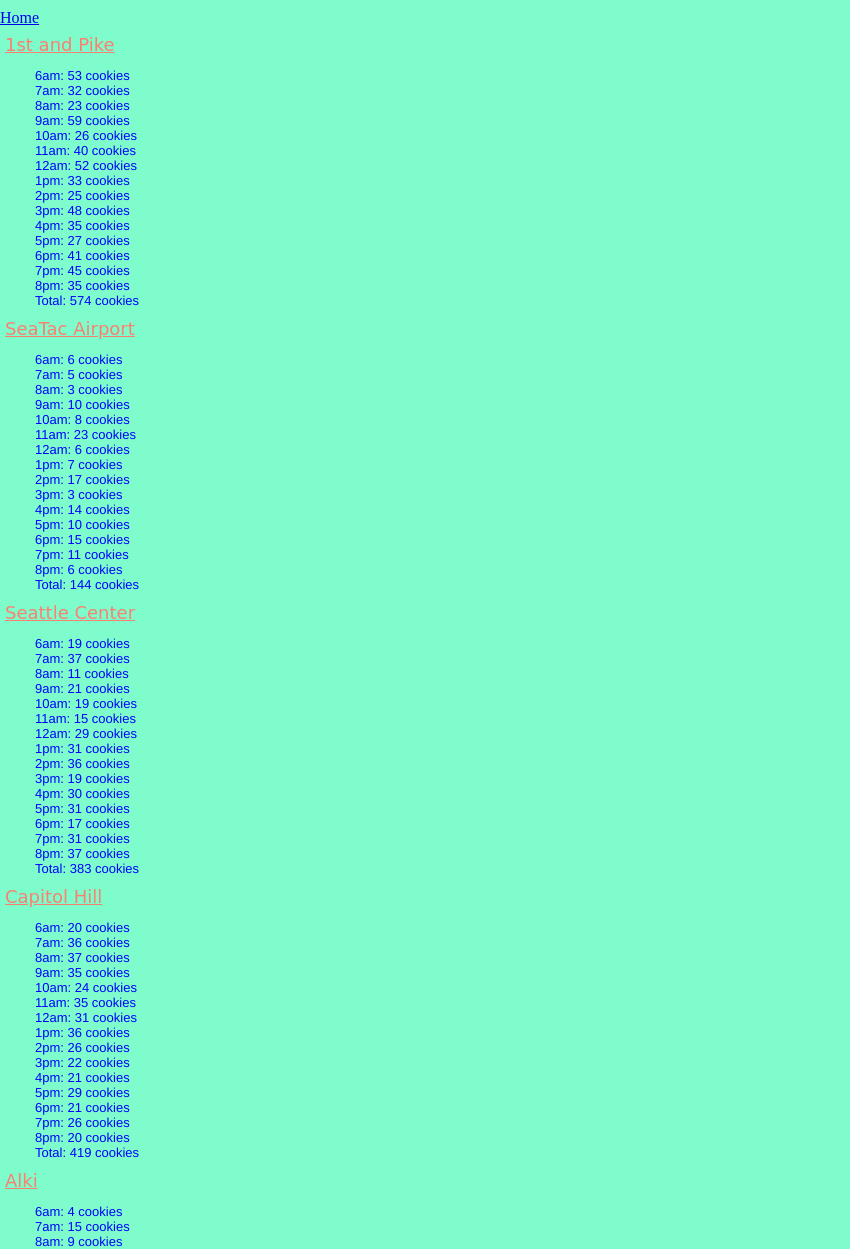
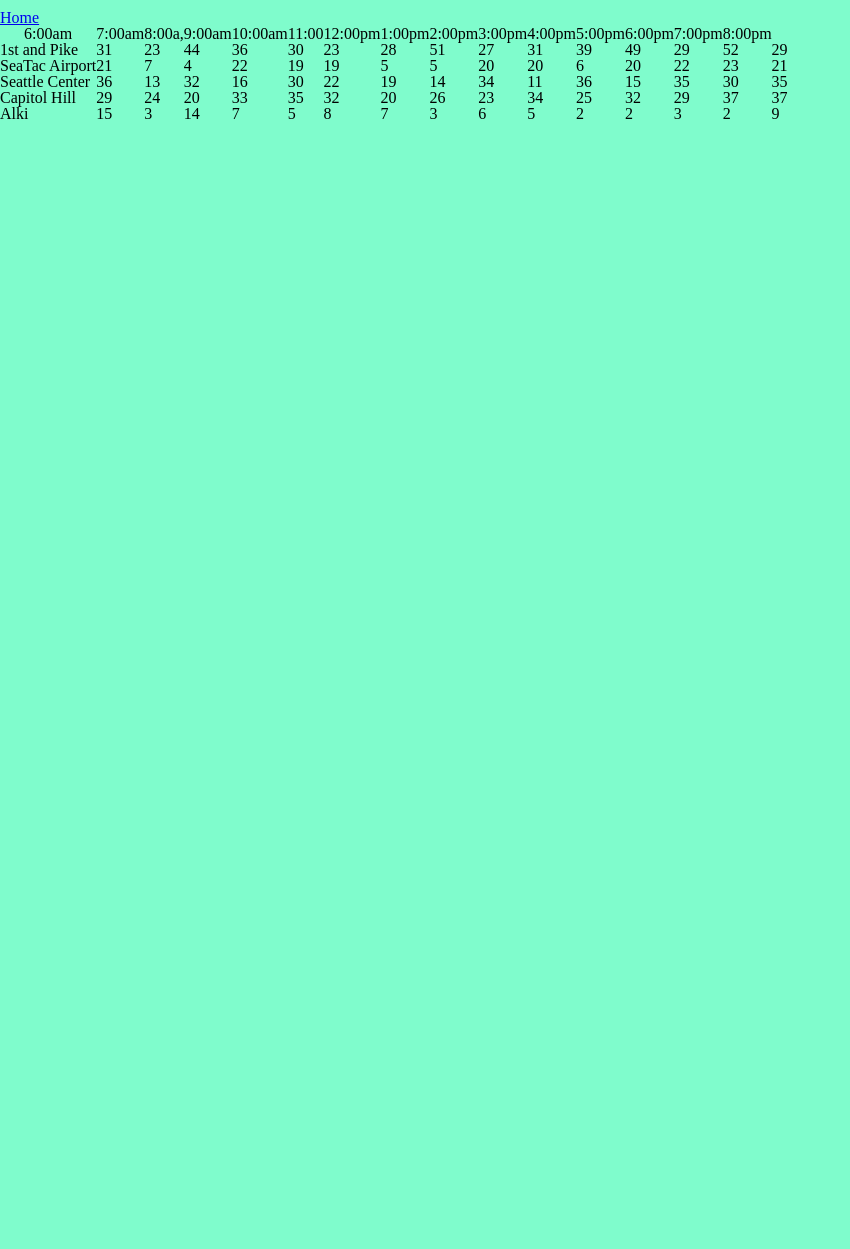
Before and after one commit to Hoffit/cookie-stand, a plain HTML site: page html/sales.html in a window 1280 px wide. Shown: the part 52-1301 px from the top of the page, without its empty margins (0-850 px from the left). After the commit the page ends 800 px from the top, so only its background shows below. Drawn offline with Linux system fonts and the light colour scheme.

Commit message:
Lab day 2 mostly done. Except footer, and styling.

```diff
--- a/html/sales.html
+++ b/html/sales.html
@@ -14,6 +14,8 @@
       <p><a href="index.html">Home</a></p>
     </header>
   <section>
+    <table id='CookieShopSalesTable'></table>
+    <!--
     <div class="data-header">
       <u>1st and Pike</u>
       <ul id="firstAndPike" class="data" style="list-style-type:none"></ul>
@@ -34,6 +36,7 @@
       <u>Alki</u>
       <ul id="alki" class="data" style="list-style-type:none"></ul>
     </div>
+  -->
   </section>
   <script src="../js/app.js"></script>
   </body>
--- a/js/app.js
+++ b/js/app.js
@@ -1,208 +1,110 @@
 'use strict';
 /**
- * This program is created as a part of a training exercise. The program is a ...
+ * This program is created as a part of a training exercise. The program projects hourly sales
+ * at several retail locations for a hypothetical Salmon Cookie shop business.
  */
 
-//Object literal creation...
+//The locations for which to report sales figures
+var cookieShopLocations = [];
+
+//Get the DOM table object to populate with location sales information.
+var cookieShopLocationTable = document.getElementById('CookieShopSalesTable');
+
 /**
+ * Cookie Shop Object with constructor and methods.
  *
  */
-//1st and Pike
-var firstAndPike = {
-  minCustomersPerHour: 23,
-  maxCustomersPerHour: 65,
-  averageCookiesPerCustomer: 6.3,
-  totalCookiesPerLocation: 0,
-  openingTime: '0600',
-  closingTime: '2100',
-  hourlyProjections: [],
-  calculateCustomersPerHour : function() {
-    return Math.floor(Math.random() * (this.maxCustomersPerHour - this.minCustomersPerHour)) + this.minCustomersPerHour; //The maximum is exclusive and the minimum is inclusive
-  },
-  calculateCookiesPerHour: function() {
-    var hoursOpen = (this.closingTime-this.openingTime)/100;
-    for(var i=0;i<hoursOpen;i++) {
-      this.hourlyProjections[i] = this.calculateCustomersPerHour();
-      this.totalCookiesPerLocation += this.hourlyProjections[i];
-    }
-  },
-  renderStoreProjections : function() {
-    var ulElement = document.getElementById('firstAndPike');
-    var startTime = parseInt(this.openingTime/100);
-    var currentHour = startTime;
-    for(var i=0;i<this.hourlyProjections.length;i++) {
-      var liEl = document.createElement('li');
-      liEl.className = 'data';
-      var hourMsg = (currentHour>12 ? (currentHour-12)+'pm: ' : (currentHour+'am: '));
-      liEl.textContent = hourMsg+this.hourlyProjections[i]+' cookies';
-      ulElement.appendChild(liEl);
-      currentHour++;
-    }
-    liEl = document.createElement('li');
-    liEl.className = 'data';
-    liEl.textContent = 'Total: '+this.totalCookiesPerLocation+' cookies';
-    ulElement.appendChild(liEl);
+function CookieShop(locationName, minCustomersPerHour, maxCustomersPerHour, averageCookiesPerCustomer) {
+  this.locationName = locationName;
+  this.minCustomersPerHour = minCustomersPerHour;
+  this.maxCustomersPerHour = maxCustomersPerHour;
+  this.averageCookiesPerCustomer = averageCookiesPerCustomer;
+  this.openingTime = '0600';
+  this.closingTime = '2100';
+  this.hourlyProjections = [];
+  this.totalCookiesPerDay = 0;
+  this.calculateCookiesPerHour();
+  cookieShopLocations.push(this);
+}
+
+//Simulate real sales data using random number of customers in a range.
+CookieShop.prototype.calculateCustomersPerHour = function() {
+  return Math.floor(Math.random() * (this.maxCustomersPerHour - this.minCustomersPerHour)) + this.minCustomersPerHour;
+};
+
+//Use the simulated customer data from calculateCustomersPerHour to create hourly sales projections.
+CookieShop.prototype.calculateCookiesPerHour = function() {
+  var hoursOpen = (this.closingTime-this.openingTime)/100;
+  for(var i=0; i<hoursOpen; i++) {
+    this.hourlyProjections[i] = this.calculateCustomersPerHour();
+    this.totalCookiesPerDay += this.hourlyProjections[i];
   }
 };
-firstAndPike.calculateCookiesPerHour();
-firstAndPike.renderStoreProjections();
 
-//SeaTac Airport
-var seaTacAirport = {
-  minCustomersPerHour: 3,
-  maxCustomersPerHour: 24,
-  averageCookiesPerCustomer: 1.2,
-  totalCookiesPerLocation: 0,
-  openingTime: '0600',
-  closingTime: '2100',
-  hourlyProjections: [],
-  calculateCustomersPerHour : function() {
-    return Math.floor(Math.random() * (this.maxCustomersPerHour - this.minCustomersPerHour)) + this.minCustomersPerHour; //The maximum is exclusive and the minimum is inclusive
-  },
-  calculateCookiesPerHour: function() {
-    var hoursOpen = (this.closingTime-this.openingTime)/100;
-    for(var i=0;i<hoursOpen;i++) {
-      this.hourlyProjections[i] = this.calculateCustomersPerHour();
-      this.totalCookiesPerLocation += this.hourlyProjections[i];
-    }
-  },
-  renderStoreProjections : function() {
-    var ulElement = document.getElementById('seaTacAirport');
-    var startTime = parseInt(this.openingTime/100);
-    var currentHour = startTime;
-    for(var i=0;i<this.hourlyProjections.length;i++) {
-      var liEl = document.createElement('li');
-      liEl.className = 'data';
-      var hourMsg = (currentHour>12 ? (currentHour-12)+'pm: ' : (currentHour+'am: '));
-      liEl.textContent = hourMsg+this.hourlyProjections[i]+' cookies';
-      ulElement.appendChild(liEl);
-      currentHour++;
-    }
-    liEl = document.createElement('li');
-    liEl.className = 'data';
-    liEl.textContent = 'Total: '+this.totalCookiesPerLocation+' cookies';
-    ulElement.appendChild(liEl);
+//Create the table header, one column for each hour of shop data.
+CookieShop.renderHeader = function () {
+  var headerRow = document.createElement('tr');
+  var headings = ['6:00am','7:00am','8:00a,','9:00am', '10:00am', '11:00', '12:00pm',
+    '1:00pm', '2:00pm', '3:00pm', '4:00pm', '5:00pm', '6:00pm', '7:00pm', '8:00pm'];
+  for(var i=0; i<headings.length; i++) {
+    var thElement = document.createElement('th');// 1. create th elements
+    thElement.textContent = headings[i];// 2. fill in their content
+    headerRow.appendChild(thElement);// 3. append th to headerRow
+    cookieShopLocationTable.appendChild(headerRow);
   }
 };
-seaTacAirport.calculateCookiesPerHour();
-seaTacAirport.renderStoreProjections();
 
-//Seattle Center
-var seattleCenter = {
-  minCustomersPerHour: 11,
-  maxCustomersPerHour: 38,
-  averageCookiesPerCustomer: 3.7,
-  totalCookiesPerLocation: 0,
-  openingTime: '0600',
-  closingTime: '2100',
-  hourlyProjections: [],
-  calculateCustomersPerHour : function() {
-    return Math.floor(Math.random() * (this.maxCustomersPerHour - this.minCustomersPerHour)) + this.minCustomersPerHour; //The maximum is exclusive and the minimum is inclusive
-  },
-  calculateCookiesPerHour: function() {
-    var hoursOpen = (this.closingTime-this.openingTime)/100;
-    for(var i=0;i<hoursOpen;i++) {
-      this.hourlyProjections[i] = this.calculateCustomersPerHour();
-      this.totalCookiesPerLocation += this.hourlyProjections[i];
-    }
-  },
-  renderStoreProjections : function() {
-    var ulElement = document.getElementById('seattleCenter');
-    var startTime = parseInt(this.openingTime/100);
-    var currentHour = startTime;
-    for(var i=0;i<this.hourlyProjections.length;i++) {
-      var liEl = document.createElement('li');
-      liEl.className = 'data';
-      var hourMsg = (currentHour>12 ? (currentHour-12)+'pm: ' : (currentHour+'am: '));
-      liEl.textContent = hourMsg+this.hourlyProjections[i]+' cookies';
-      ulElement.appendChild(liEl);
-      currentHour++;
-    }
-    liEl = document.createElement('li');
-    liEl.className = 'data';
-    liEl.textContent = 'Total: '+this.totalCookiesPerLocation+' cookies';
-    ulElement.appendChild(liEl);
+//Enable shop instance to populate table row with their hourly sales projections
+CookieShop.prototype.renderRow = function() {
+  var trElement = document.createElement('tr');// create tr
+  //Populate first cell in row with shop name
+  var tdElement = document.createElement('td');// create td
+  tdElement.textContent = this.locationName;// give td content
+  trElement.appendChild(tdElement);// append td to tr
+  //Now loop through each hour and populate the cell with sales projection
+  var hoursOpen = (this.closingTime-this.openingTime)/100;
+  for(var i=0; i<hoursOpen; i++) {
+    tdElement = document.createElement('td');
+    tdElement.textContent = this.hourlyProjections[i];
+    trElement.appendChild(tdElement);
+  }
+  cookieShopLocationTable.appendChild(trElement);
+};
+
+//Enable shop instance to populate table row with their hourly sales projections
+CookieShop.prototype.renderFooter = function() {
+  var trElement = document.createElement('tr');// create tr
+  //Populate first cell in row with "Total" string
+  var tdElement = document.createElement('td');// create td
+  tdElement.textContent = 'Total';// give td content
+  trElement.appendChild(tdElement);// append td to tr
+  //Now loop through each hour and populate the cell with total sales projection
+  var hoursOpen = (this.closingTime-this.openingTime)/100;
+  for(var i=0; i<hoursOpen; i++) {
+    tdElement = document.createElement('td');
+    tdElement.textContent = this.totalCookiesPerDay;
+    trElement.appendChild(tdElement);
+  }
+  cookieShopLocationTable.appendChild(trElement);
+};
+
+//Instantiate five cookie shop objects.
+new CookieShop('1st and Pike', 23, 65, 6.3);
+new CookieShop('SeaTac Airport', 3, 24, 1.2);
+new CookieShop('Seattle Center', 11, 38, 3.7);
+new CookieShop('Capitol Hill', 20, 38, 2.3);
+new CookieShop('Alki', 2, 16, 4.6);
+
+//Convenience method to loop through and render all the shops sales data.
+CookieShop.renderAllShops = function() {
+  for(var i=0; i<cookieShopLocations.length; i++) {
+    cookieShopLocations[i].renderRow();
   }
 };
-seattleCenter.calculateCookiesPerHour();
-seattleCenter.renderStoreProjections();
 
-//Capitol Hill
-var capitolHill = {
-  minCustomersPerHour: 20,
-  maxCustomersPerHour: 38,
-  averageCookiesPerCustomer: 2.3,
-  totalCookiesPerLocation: 0,
-  openingTime: '0600',
-  closingTime: '2100',
-  hourlyProjections: [],
-  calculateCustomersPerHour : function() {
-    return Math.floor(Math.random() * (this.maxCustomersPerHour - this.minCustomersPerHour)) + this.minCustomersPerHour; //The maximum is exclusive and the minimum is inclusive
-  },
-  calculateCookiesPerHour: function() {
-    var hoursOpen = (this.closingTime-this.openingTime)/100;
-    for(var i=0;i<hoursOpen;i++) {
-      this.hourlyProjections[i] = this.calculateCustomersPerHour();
-      this.totalCookiesPerLocation += this.hourlyProjections[i];
-    }
-  },
-  renderStoreProjections : function() {
-    var ulElement = document.getElementById('capitolHill');
-    var startTime = parseInt(this.openingTime/100);
-    var currentHour = startTime;
-    for(var i=0;i<this.hourlyProjections.length;i++) {
-      var liEl = document.createElement('li');
-      liEl.className = 'data';
-      var hourMsg = (currentHour>12 ? (currentHour-12)+'pm: ' : (currentHour+'am: '));
-      liEl.textContent = hourMsg+this.hourlyProjections[i]+' cookies';
-      ulElement.appendChild(liEl);
-      currentHour++;
-    }
-    liEl = document.createElement('li');
-    liEl.className = 'data';
-    liEl.textContent = 'Total: '+this.totalCookiesPerLocation+' cookies';
-    ulElement.appendChild(liEl);
-  }
-};
-capitolHill.calculateCookiesPerHour();
-capitolHill.renderStoreProjections();
-
-//Alki
-var alki = {
-  minCustomersPerHour: 2,
-  maxCustomersPerHour: 16,
-  averageCookiesPerCustomer: 4.6,
-  totalCookiesPerLocation: 0,
-  openingTime: '0600',
-  closingTime: '2100',
-  hourlyProjections: [],
-  calculateCustomersPerHour : function() {
-    return Math.floor(Math.random() * (this.maxCustomersPerHour - this.minCustomersPerHour)) + this.minCustomersPerHour; //The maximum is exclusive and the minimum is inclusive
-  },
-  calculateCookiesPerHour: function() {
-    var hoursOpen = (this.closingTime-this.openingTime)/100;
-    for(var i=0;i<hoursOpen;i++) {
-      this.hourlyProjections[i] = this.calculateCustomersPerHour();
-      this.totalCookiesPerLocation += this.hourlyProjections[i];
-    }
-  },
-  renderStoreProjections : function() {
-    var ulElement = document.getElementById('alki');
-    var startTime = parseInt(this.openingTime/100);
-    var currentHour = startTime;
-    for(var i=0;i<this.hourlyProjections.length;i++) {
-      var liEl = document.createElement('li');
-      liEl.className = 'data';
-      var hourMsg = (currentHour>12 ? (currentHour-12)+'pm: ' : (currentHour+'am: '));
-      liEl.textContent = hourMsg+this.hourlyProjections[i]+' cookies';
-      ulElement.appendChild(liEl);
-      currentHour++;
-    }
-    liEl = document.createElement('li');
-    liEl.className = 'data';
-    liEl.textContent = 'Total: '+this.totalCookiesPerLocation+' cookies';
-    ulElement.appendChild(liEl);
-  }
-};
-alki.calculateCookiesPerHour();
-alki.renderStoreProjections();
+CookieShop.renderHeader();
+CookieShop.renderAllShops();
+/**
+ * This foot business is tricky - work it out.
+ */
+//CookieShop.renderFooter();
```
